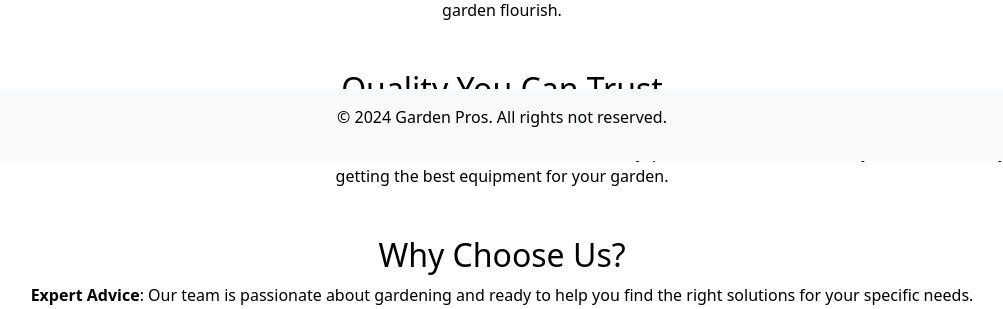
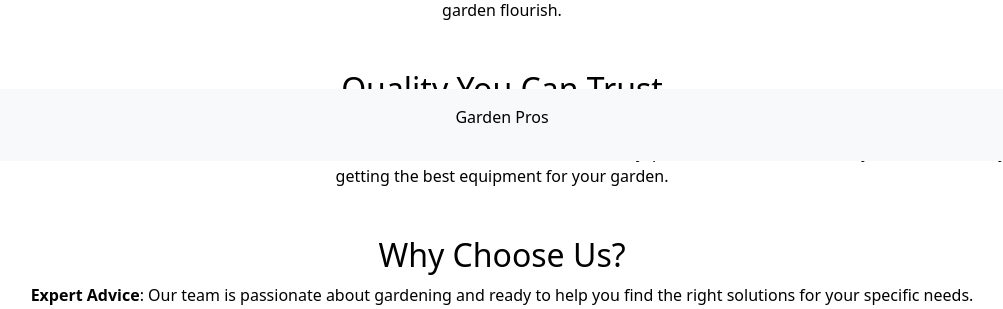
Before and after one commit to shresht1000/GardenPros, a Flask app: page /about in a window 1280 px wide. Shown: the part 639-948 px from the top of the page, without its empty margins (138-1141 px from the left). Run offline with Flask 3, Linux system fonts and the light colour scheme.

Commit message:
Your commit message

```diff
--- a/templates/base.html
+++ b/templates/base.html
@@ -74,7 +74,7 @@
 
     <!-- Footer -->
     <footer class="text-center mt-4 p-3 bg-light">
-        <p>&copy; 2024 Garden Pros. All rights not reserved.</p>
+        <p>Garden Pros</p>
     </footer>
 
     <!-- Bootstrap JS -->
```
